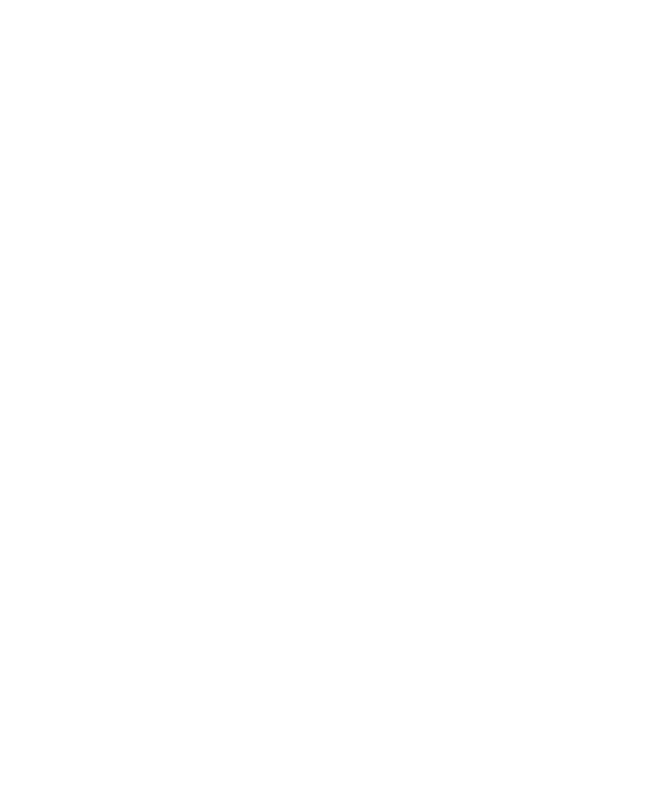
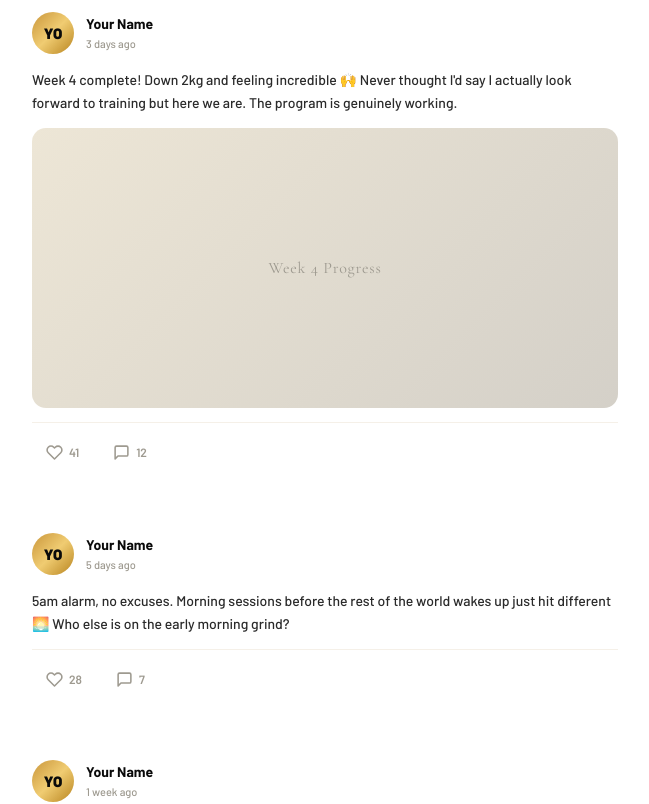
Before and after one commit to quiotechh/sg-fit, a Next.js app: page /community-dashboard in a window 1280 px wide. Shown: the part 1700-2504 px from the top of the page, without its empty margins (435-1084 px from the left). Before the commit the page ends 1737 px from the top, so only its background shows below. Built offline with nearby package versions, Linux system fonts and the light colour scheme.

Commit message:
Add mock data in community

```diff
--- a/src/data/community.ts
+++ b/src/data/community.ts
@@ -46,6 +46,39 @@ export const INITIAL_POSTS: Post[] = [
     imagePlaceholder: "Morning Workout Photo",
     likes: 62,
     comments: 9,
+  },
+  {
+    id: "user-1",
+    author: "Your Name",
+    initials: "YO",
+    avatarClass: "av-1",
+    time: "3 days ago",
+    body: "Week 4 complete! Down 2kg and feeling incredible 🙌 Never thought I'd say I actually look forward to training but here we are. The program is genuinely working.",
+    hasImage: true,
+    imagePlaceholder: "Week 4 Progress",
+    likes: 41,
+    comments: 12,
+    liked: false,
+  },
+  {
+    id: "user-2",
+    author: "Your Name",
+    initials: "YO",
+    avatarClass: "av-1",
+    time: "5 days ago",
+    body: "5am alarm, no excuses. Morning sessions before the rest of the world wakes up just hit different 🌅 Who else is on the early morning grind?",
+    likes: 28,
+    comments: 7,
+  },
+  {
+    id: "user-3",
+    author: "Your Name",
+    initials: "YO",
+    avatarClass: "av-1",
+    time: "1 week ago",
+    body: "Showing up even when motivation is low. That's the real work. Two weeks in and already building habits I actually enjoy 💛",
+    likes: 19,
+    comments: 5,
   },
 ];
 
```
